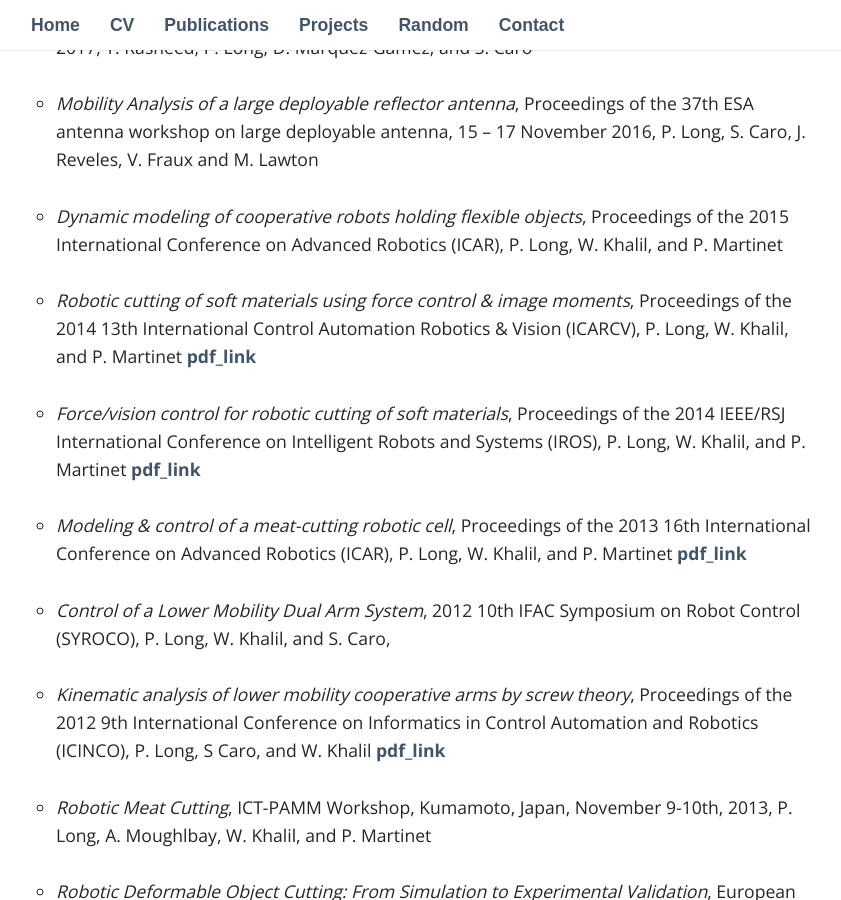
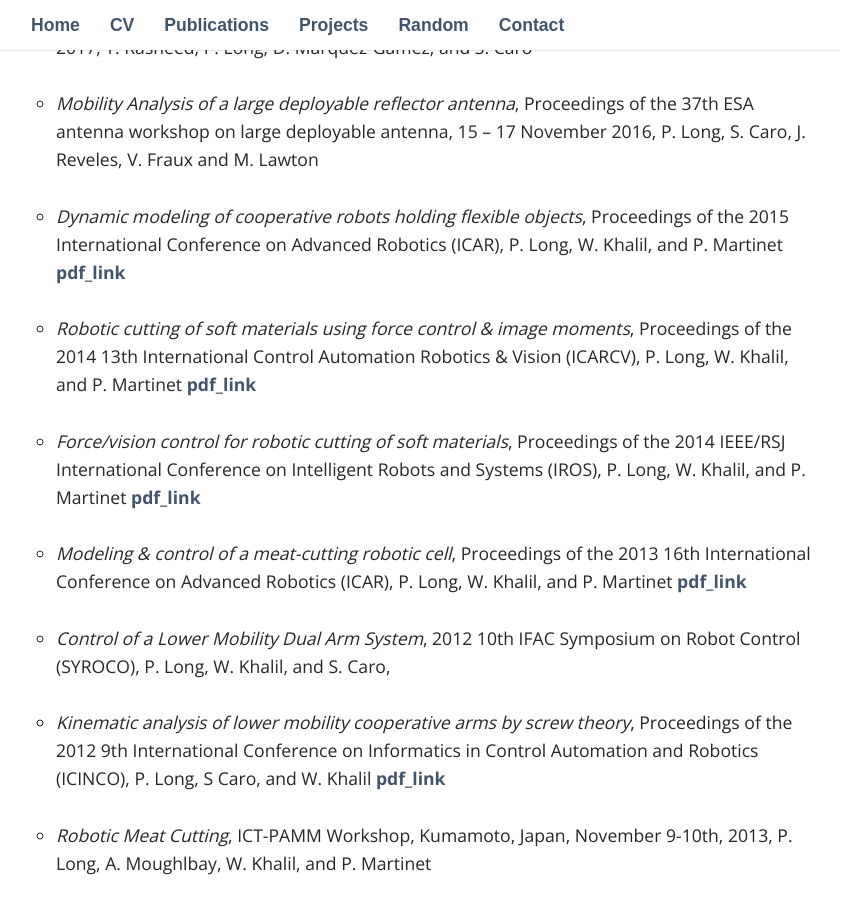
Before and after one commit to philip-long/philip-long.github.io, a Jekyll site: the page built from publications/index.html, in a window 1280 px wide and 900 px high, scrolled down 618 px. Shown: the whole window, without its empty margins (224-1065 px from the left). Built offline with Jekyll 4.4.1, drawn with Linux system fonts in a browser that asks for light colours; some web fonts are replaced.

Commit message:
added ICAR paper

```diff
--- a/publications/index.html
+++ b/publications/index.html
@@ -41,6 +41,7 @@ title: Publications
 
     <li>
      <i>Dynamic modeling of cooperative robots holding flexible objects</i>, Proceedings of the 2015 International Conference on Advanced Robotics (ICAR), P. Long, W. Khalil, and P. Martinet<br>
+       <a href="http://www.irccyn.ec-nantes.fr/~martinet/publis/2015/ICAR15long.pdf"> pdf_link</a>
     </li>
 
     <br>
```
